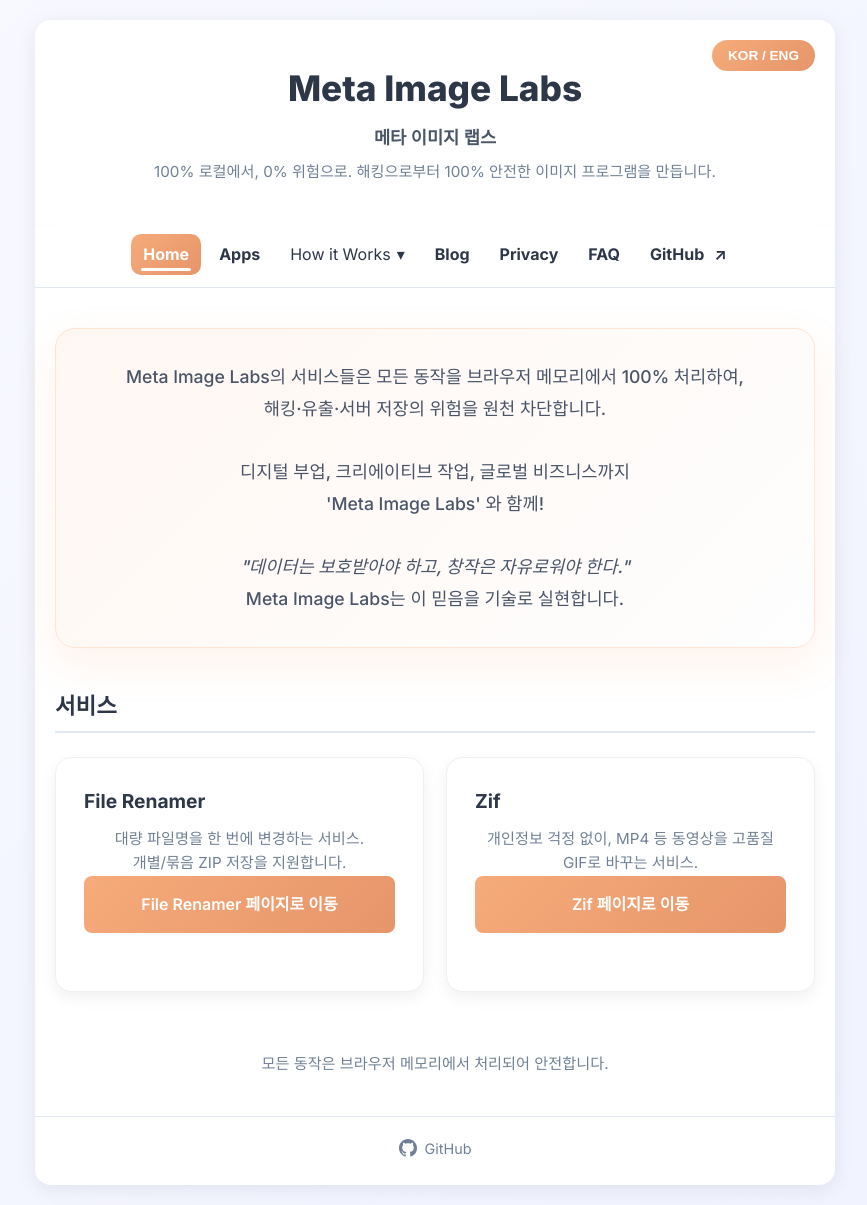
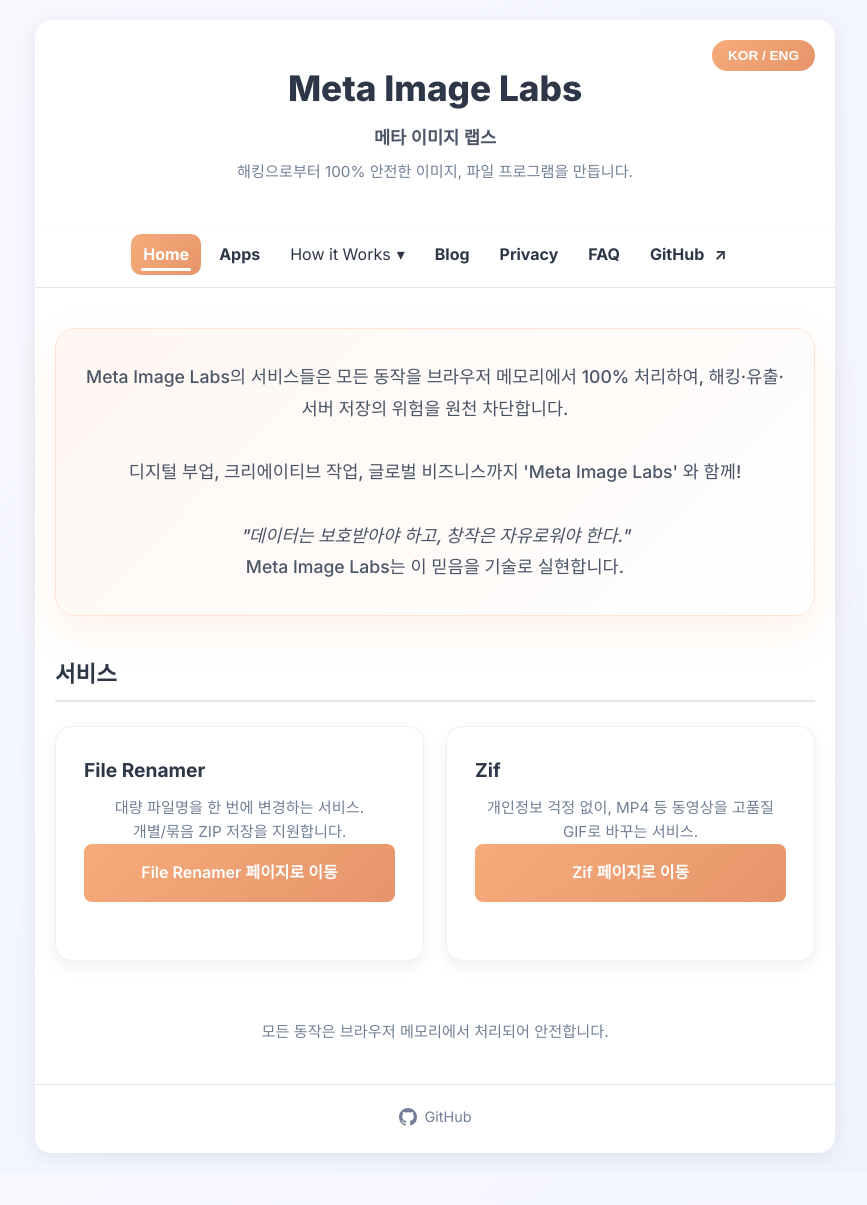
Before and after one commit to iiimaze/iiimaze.github.io, a Jekyll site: the page built from index.html, in a window 1280 px wide. Shown: the whole page, without its empty margins (205-1072 px from the left). Built offline with Jekyll 4.4.1, drawn with Linux system fonts in a browser that asks for light colours; some web fonts are replaced; after the commit the page ends 1173 px from its top, so only the background shows below that.

Commit message:
[fix] font 변경, 소개글 수정

```diff
--- a/_includes/head.html
+++ b/_includes/head.html
@@ -6,7 +6,9 @@
 
 <link rel="preconnect" href="https://fonts.googleapis.com">
 <link rel="preconnect" href="https://fonts.gstatic.com" crossorigin>
-<link href="https://fonts.googleapis.com/css2?family=Inter:wght@400;500;600;700;800&display=swap" rel="stylesheet">
+<link
+  href="https://fonts.googleapis.com/css2?family=IBM+Plex+Sans+KR:wght@300;400;500;700&family=Inter:wght@400;500;600;700;800&display=swap"
+  rel="stylesheet">
 <link rel="stylesheet" href="{{ '/assets/css/style.css' | relative_url }}">
 
 {% seo %}
--- a/apps.html
+++ b/apps.html
@@ -3,7 +3,7 @@
 title: Meta Image Labs
 description: 메타 이미지 랩스에서 제공하는 서비스 목록.
 subtitle: 메타 이미지 랩스
-tagline: 100% 로컬에서, 0% 위험으로. 해킹으로부터 100% 안전한 이미지 프로그램을 만듭니다.
+tagline: 해킹으로부터 100% 안전한 이미지, 파일 프로그램을 만듭니다.
 ---
 
 <header class="header">
--- a/assets/css/style.css
+++ b/assets/css/style.css
@@ -1,10 +1,17 @@
 /* ==============================
    Reset & Base
 ============================== */
+:root{
+  --font-latin: Inter, system-ui, -apple-system, BlinkMacSystemFont,
+                "Segoe UI", Roboto, "Helvetica Neue", Arial,
+                "Apple Color Emoji","Segoe UI Emoji","Segoe UI Symbol", sans-serif;
+  --font-korean: "IBM Plex Sans KR", "Noto Sans KR", "Apple SD Gothic Neo", "Malgun Gothic", sans-serif;
+}
+
 * { box-sizing: border-box; margin: 0; padding: 0; }
 
 body {
-  font-family: 'Inter', -apple-system, BlinkMacSystemFont, 'Segoe UI', Roboto, sans-serif;
+  font-family: var(--font-latin), var(--font-korean);
   background: linear-gradient(135deg, #f8f9ff 0%, #f0f2ff 100%); /* 기존보다 밝게 */
   min-height: 100vh;
   padding: 20px;
@@ -99,7 +106,7 @@
   font-weight: 500;
   color: #4a5568;
   line-height: 1.8;
-  font-family: 'Inter', -apple-system, BlinkMacSystemFont, 'Segoe UI', Roboto, sans-serif;
+  font-family: inherit;
 }
 .upload-subtext { color: #718096; font-size: .95rem; max-width: 400px; margin: 0 auto; }
 
--- a/index.html
+++ b/index.html
@@ -3,14 +3,14 @@
 title: Meta Image Labs
 subtitle: 메타 이미지 랩스
 description: 인터넷 부업에 도움되는 이미지, 파일 관련 서비스를 안전하게 제공하는 '메타 이미지 랩스'입니다.
-tagline: 100% 로컬에서, 0% 위험으로. 해킹으로부터 100% 안전한 이미지 프로그램을 만듭니다.
+tagline: 해킹으로부터 100% 안전한 이미지, 파일 프로그램을 만듭니다.
 ---
 
 <section class="hero" aria-labelledby="intro-title">
   <div class="upload-text" id="intro-title">
-    Meta Image Labs의 서비스들은 모든 동작을 브라우저 메모리에서 100% 처리하여, <br>
+    Meta Image Labs의 서비스들은 모든 동작을 브라우저 메모리에서 100% 처리하여,
     해킹·유출·서버 저장의 위험을 원천 차단합니다.<br><br>
-    디지털 부업, 크리에이티브 작업, 글로벌 비즈니스까지 <br> 'Meta Image Labs' 와 함께! <br><br>
+    디지털 부업, 크리에이티브 작업, 글로벌 비즈니스까지 'Meta Image Labs' 와 함께! <br><br>
     <em>"데이터는 보호받아야 하고, 창작은 자유로워야 한다."</em><br>
     Meta Image Labs는 이 믿음을 기술로 실현합니다.
   </div>
```
Also changed, not shown: 1 other file.
